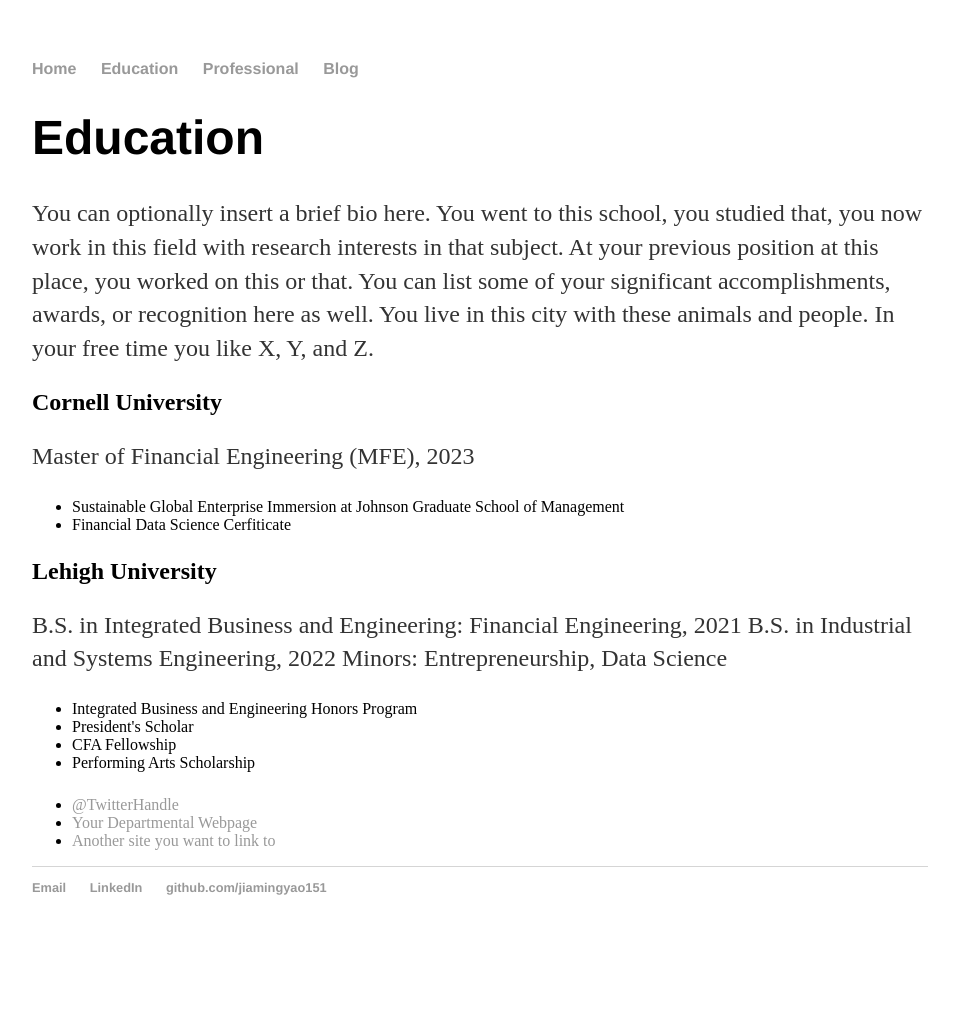
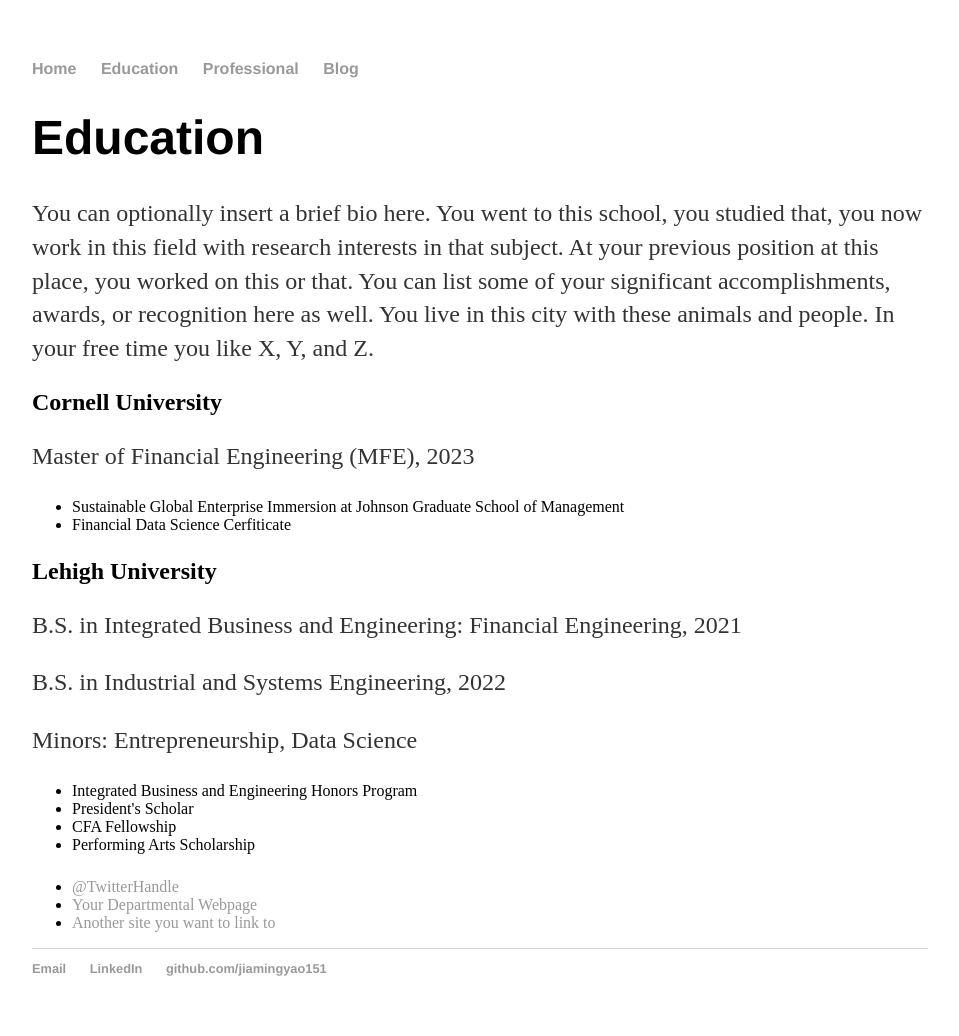
Before and after one commit to jiamingyao151/jiamingyao151.github.io, a Jekyll site: the page built from education/index.html, in a window 1280 px wide. Shown: the whole page, without its empty margins (160-1119 px from the left). Built offline with Jekyll 4.4.1, drawn with Linux system fonts in a browser that asks for light colours; before the commit the page ends 955 px from its top, so only the background shows below that; some of the changed lines change nothing that is shown.

Commit message:
Update index.html

```diff
--- a/education/index.html
+++ b/education/index.html
@@ -9,26 +9,27 @@
 
 
 	<h2> Cornell University</h2>
-	   <p> Master of Financial Engineering (MFE), 2023
-	<ul>
+	   <p> Master of Financial Engineering (MFE), 2023</p>
+	</p>
+		<ul>
 		<li>Sustainable Global Enterprise Immersion at Johnson Graduate School of Management</li>
 		<li>Financial Data Science Cerfiticate</li>
-	</ul>
+		</ul>
 	</p>
 
 
  	 <h2> Lehigh University</h2>
- 		<p>
-			B.S. in Integrated Business and Engineering: Financial Engineering, 2021
-			B.S. in Industrial and Systems Engineering, 2022
-			Minors: Entrepreneurship, Data Science</p>
+ 		<p> B.S. in Integrated Business and Engineering: Financial Engineering, 2021</p>
+		<p> B.S. in Industrial and Systems Engineering, 2022</p>
+		<p>Minors: Entrepreneurship, Data Science</p>
+	<p>
 	<ul>
 		<li>Integrated Business and Engineering Honors Program</li>
 		<li>President's Scholar</li>
 		<li>CFA Fellowship</li>
 		<li>Performing Arts Scholarship</li>
 	</ul>
-	<p>
+	</p>
 
 
 
```
